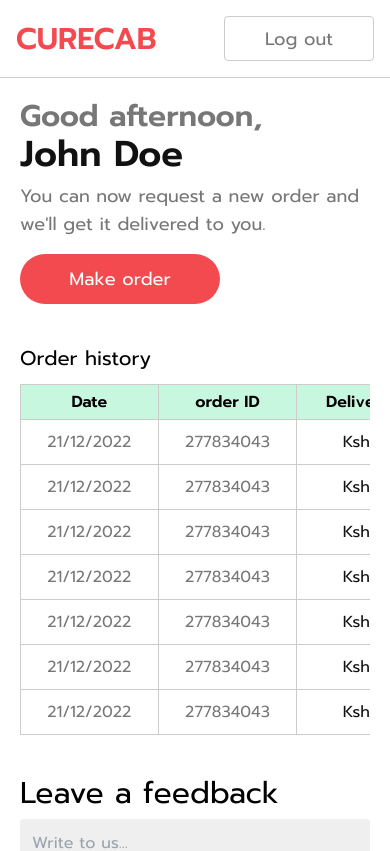
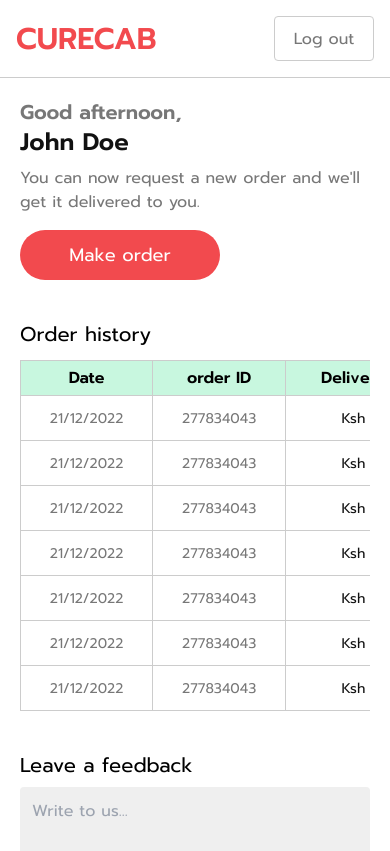
Before and after one commit to eeddue/curecab-web, a React (Vite) app: page /welcome in a window 390 px wide. Shown: the top 851 px of the page. Built offline with nearby package versions, Linux system fonts and the light colour scheme.

Commit message:
another one

```diff
--- a/src/components/FeedBack.jsx
+++ b/src/components/FeedBack.jsx
@@ -3,7 +3,7 @@ import React from "react";
 function FeedBack() {
   return (
     <form className="max-w-[700px] mx-auto p-5 flex flex-col ">
-      <h1 className="text-3xl">Leave a feedback</h1>
+      <h1 className="md:text-3xl text-xl">Leave a feedback</h1>
       <textarea
         className="bg-input w-full p-3 text-md mt-2 rounded min-h-[200px] outline-none text-lblack resize-none"
         placeholder="Write to us..."
--- a/src/components/Orders.jsx
+++ b/src/components/Orders.jsx
@@ -25,10 +25,10 @@ function Orders() {
           <tbody>
             {orders.map((order, i) => (
               <tr key={i} className="h-[45px] text-lblack">
-                <td className="">21/12/2022</td>
-                <td className="">277834043</td>
-                <td className="text-black">Ksh 230</td>
-                <td className="">
+                <td className="md:text-md text-[14px]">21/12/2022</td>
+                <td className="md:text-md text-[14px]">277834043</td>
+                <td className="text-black md:text-md text-[14px]">Ksh 230</td>
+                <td className="md:text-md text-[14px]">
                   <span className={getStyles(i)}>Delivered</span>
                 </td>
               </tr>
--- a/src/pages/Home.jsx
+++ b/src/pages/Home.jsx
@@ -56,10 +56,10 @@ export default function Home() {
               Take the hassle out of getting your ARV medications and have them
               delivered to you quickly and easily.
             </h2>
-            <section className="flex md:flex-row sm:flex-col gap-3 max-w-[500px] mx-auto w-full mt-10">
+            <section className="grid md:grid-cols-2 sm:grid-cols-1 gap-3 max-w-[500px] mx-auto w-full mt-10">
               <button
                 onClick={handleToggle}
-                className="flex-1 bg-red text-white px-5 p-3 text-xl sm:text-md rounded-full hover:scale-[98%]"
+                className="w-full bg-red text-white px-5 p-3 md:text-xl text-md rounded-full hover:scale-[98%]"
               >
                 Order now
               </button>
@@ -68,7 +68,7 @@ export default function Home() {
                 href="https://nishauritest.kenyahmis.org/login"
                 rel="noreferrer"
                 target="_blank"
-                className="flex-1 bg-[#3F00FF] text-white px-5 p-3 text-xl sm:text-md rounded-full hover:scale-[98%]  text-center"
+                className="w-full bg-[#3F00FF] text-white px-5 p-3 md:text-xl text-md rounded-full hover:scale-[98%]  text-center"
               >
                 Book appointment
               </a>
@@ -76,7 +76,11 @@ export default function Home() {
           </div>
           <div className="w-full h-full mx-auto flex items-center justify-center mb-10 p-5">
             <div className="max-w-[350px] w-full mx-auto relative rounded-xl">
-              <img src="/medicines.png" className="w-full h-full" alt="hello" />
+              <img
+                src="/medicines.png"
+                className="sm:max-w-[250px] mx-auto lg:max-w-[350px] w-full h-full"
+                alt="hello"
+              />
             </div>
           </div>
         </section>
--- a/src/pages/Welcome.jsx
+++ b/src/pages/Welcome.jsx
@@ -43,7 +43,7 @@ function Index() {
 
           <button
             onClick={() => navigate("/")}
-            className="w-[150px] h-[45px] border-solid border-[1px] border-bcolor rounded hover:border-red text-lblack text-lg"
+            className="md:w-[150px] w-[100px] h-[45px] border-solid border-[1px] border-bcolor rounded hover:border-red text-lblack md:text-lg"
           >
             Log out
           </button>
@@ -55,11 +55,11 @@ function Index() {
       </Dialog>
 
       <section className="max-w-[700px] mx-auto p-5">
-        <h1 className="font-bold text-3xl text-lblack mb-2">
+        <h1 className="font-bold md:text-3xl text-xl text-lblack mb-2">
           {Greetings()}, <br />
-          <span className="text-black text-4xl">John Doe</span>
+          <span className="text-black md:text-4xl text-2xl">John Doe</span>
         </h1>
-        <h2 className="text-lblack text-lg mb-4">
+        <h2 className="text-lblack md:text-lg mb-4">
           You can now request a new order and we'll get it delivered to you.
         </h2>
         <button
```
